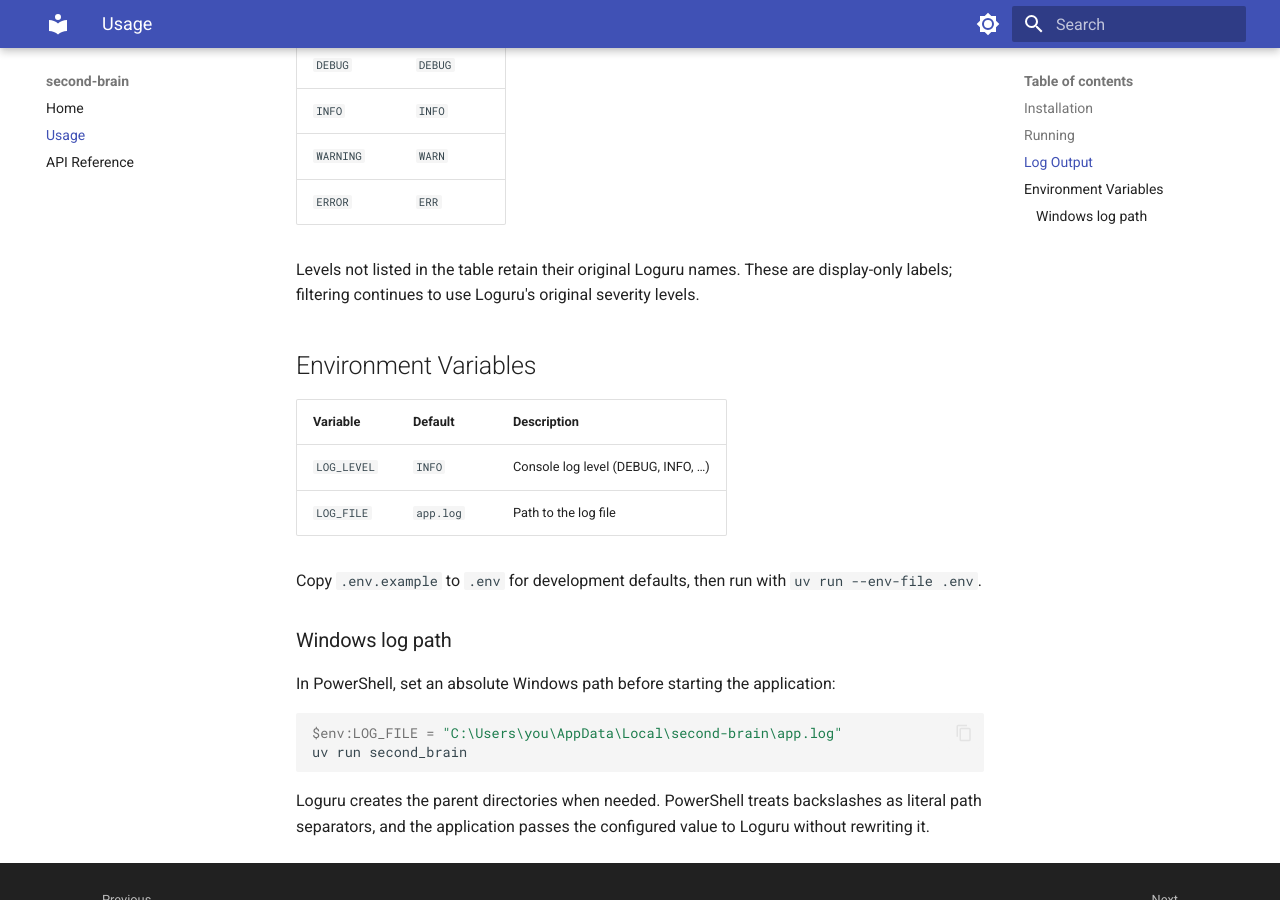
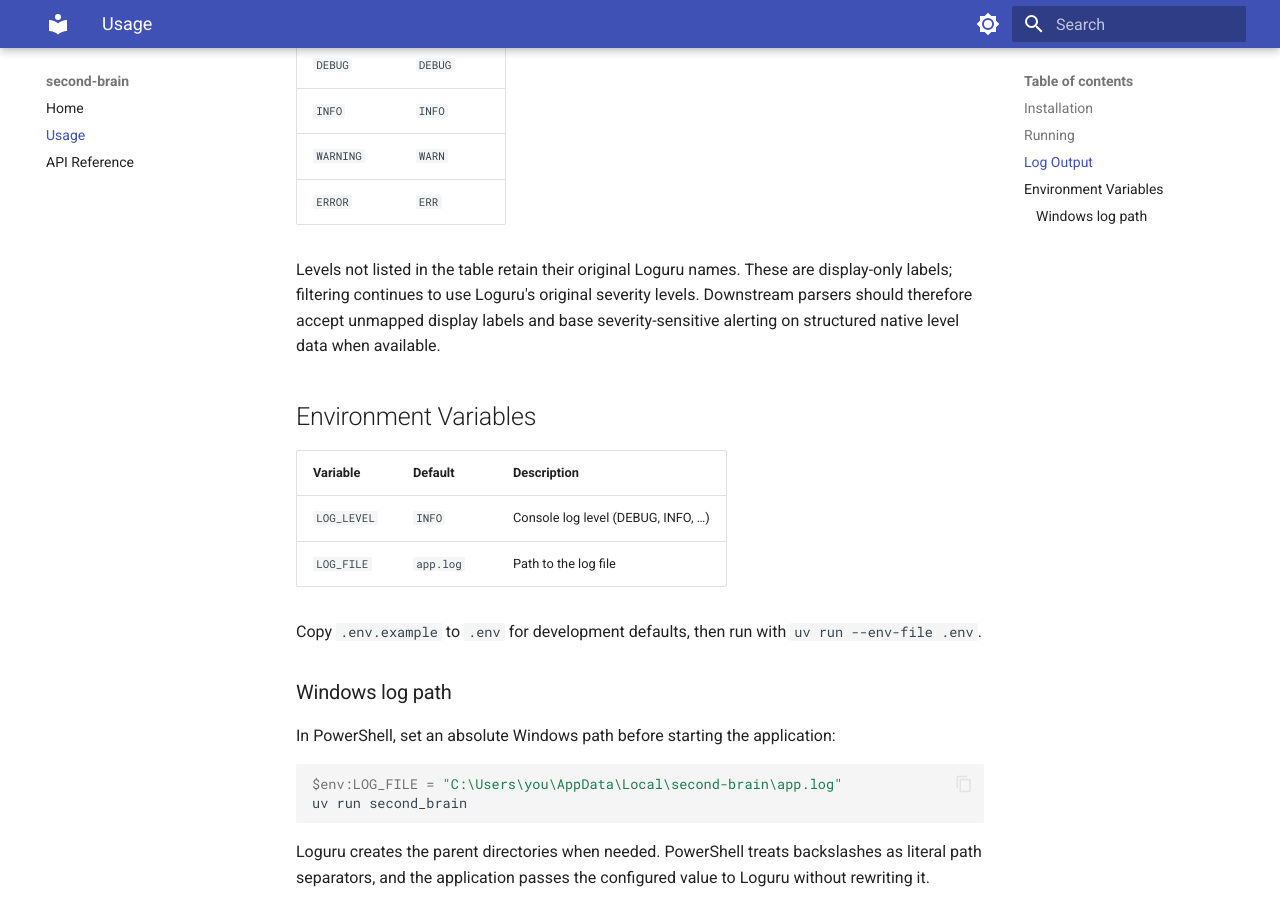
Before and after one commit to dhawangg-uw/second_brain, an MkDocs documentation site: the page built from docs/usage.md, in a window 1280 px wide and 900 px high, scrolled down 979 px. Built offline with MkDocs 1.6.1 and Material for MkDocs 9.7.7, drawn with Linux system fonts in a browser that asks for light colours.

Commit message:
Document custom level parser guidance

```diff
--- a/docs/usage.md
+++ b/docs/usage.md
@@ -48,7 +48,8 @@ padding and use the following display names:
 
 Levels not listed in the table retain their original Loguru names. These are
 display-only labels; filtering continues to use Loguru's original severity
-levels.
+levels. Downstream parsers should therefore accept unmapped display labels and
+base severity-sensitive alerting on structured native level data when available.
 
 ## Environment Variables
 
```
